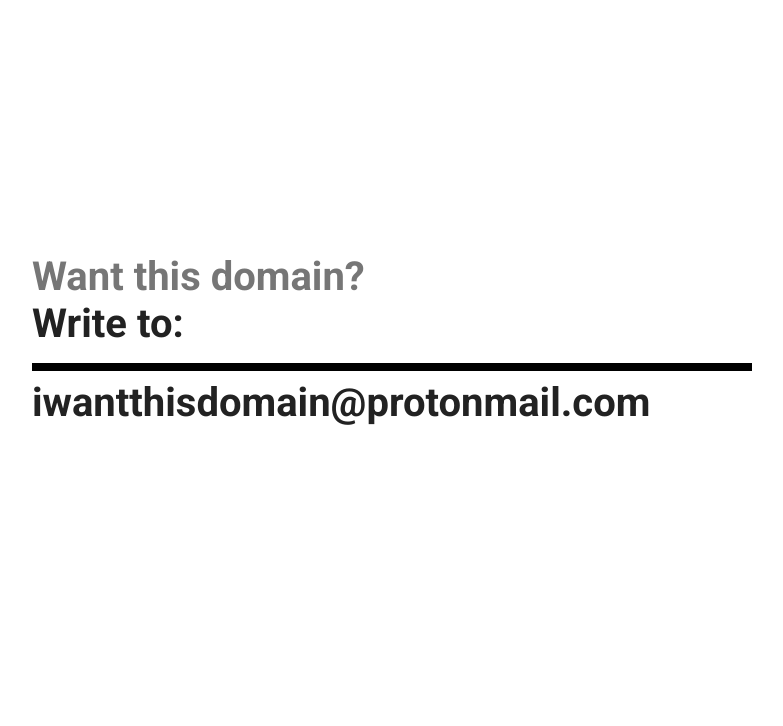
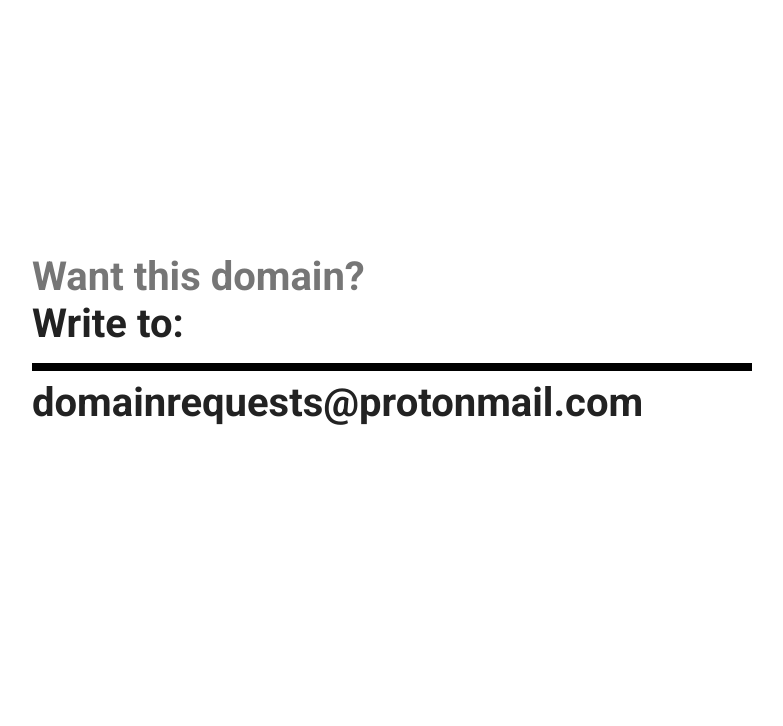
Before and after one commit to deepdonut/deepdonut.github.io, a plain HTML site: page index.html in a window 1280 px wide. Shown: the part 37-763 px from the top of the page, without its empty margins (248-1031 px from the left). Drawn offline with Linux system fonts and the light colour scheme.

Commit message:
Update index.html

```diff
--- a/index.html
+++ b/index.html
@@ -77,7 +77,7 @@
     </div>
   </div>
   <div class="text-bottom">
-    <div>iwantthisdomain@protonmail.com</div>
+    <div>domainrequests@protonmail.com</div>
   </div>
 </div>
 
```
